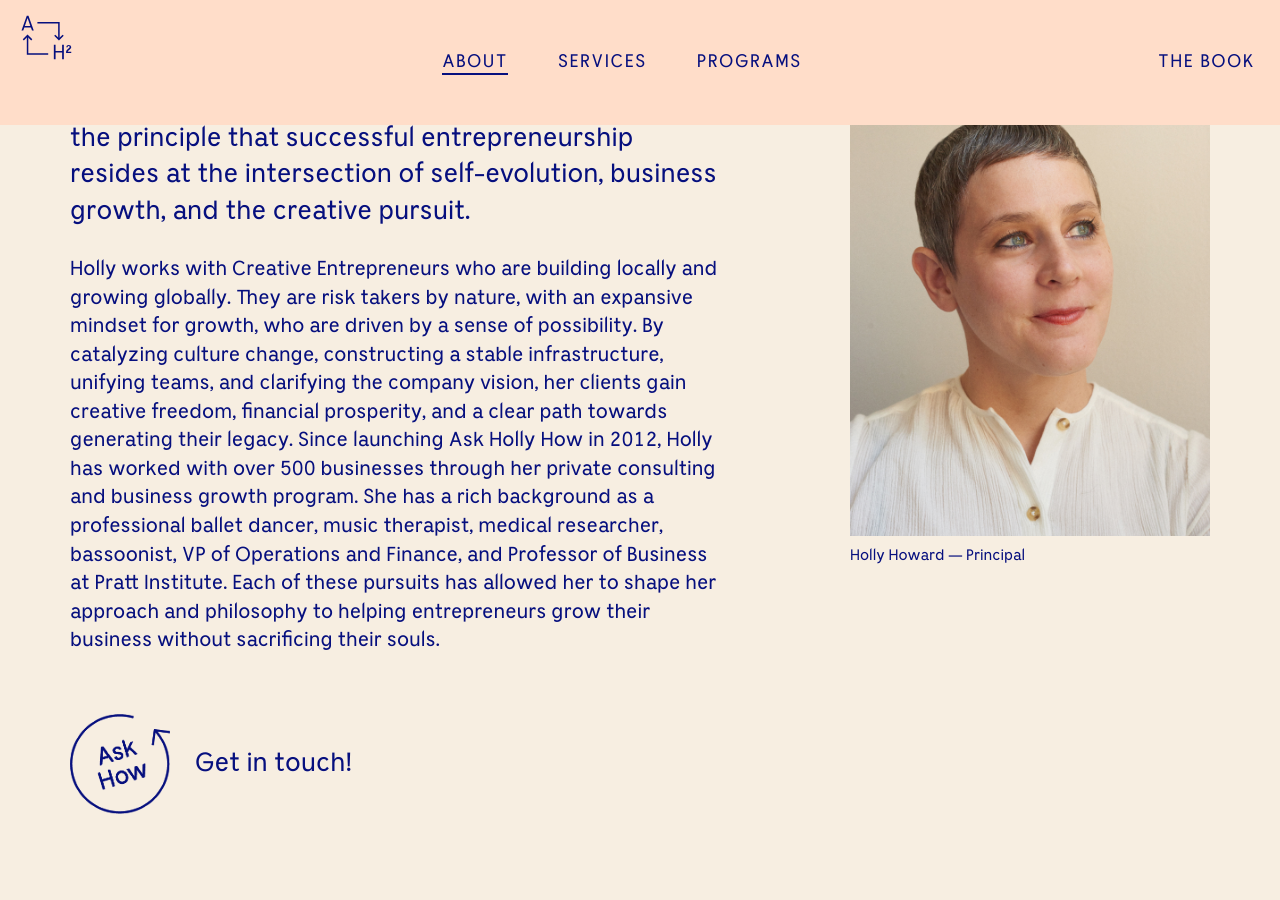
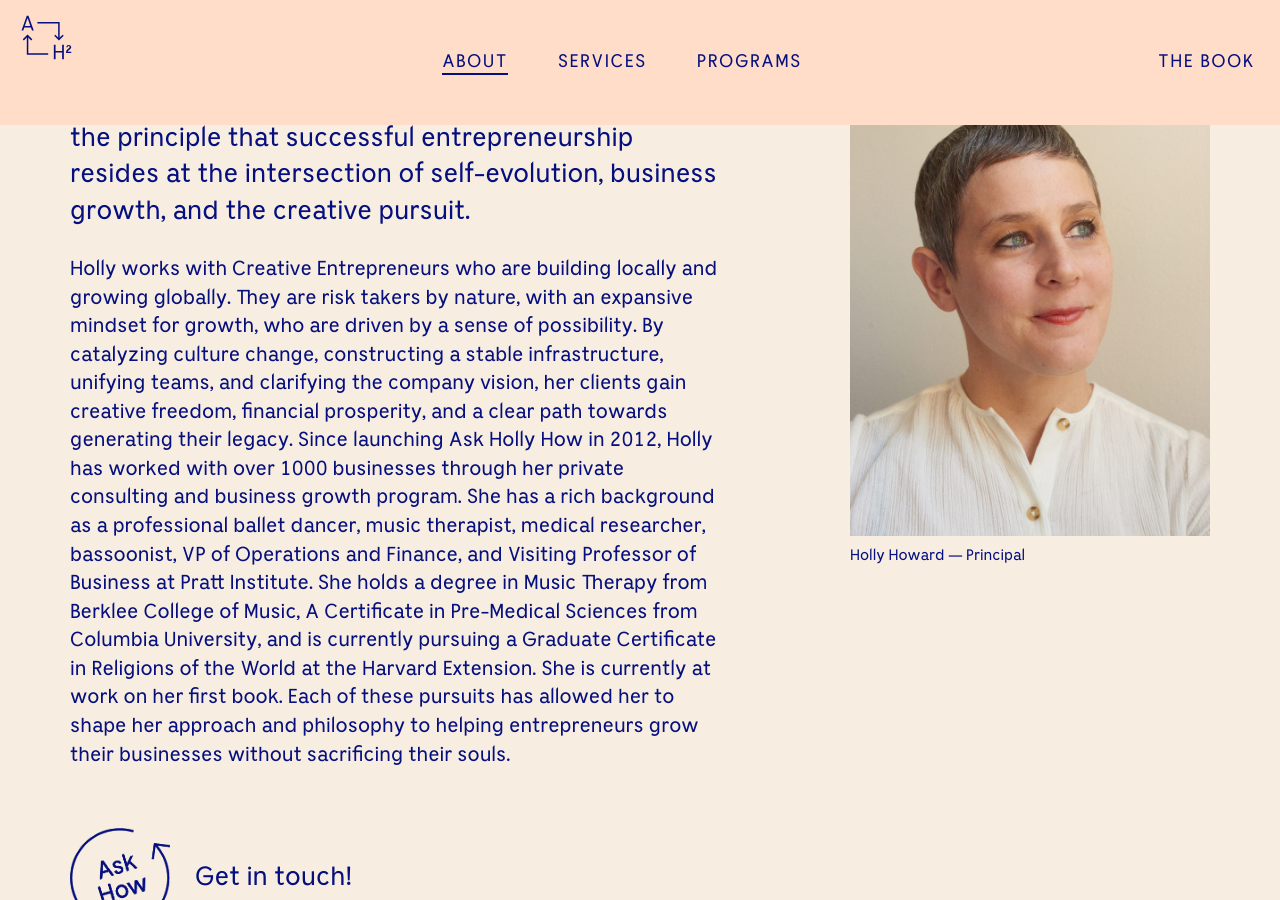
Before and after one commit to hollyhoward78/ask-holly-how, a Jekyll site: the page built from _pages/about.md, in a window 1280 px wide and 900 px high, scrolled down 204 px. Built offline with Jekyll 4.4.1, drawn with Linux system fonts in a browser that asks for light colours; a script that is not in the unit is left out; comment, search, counter and statistics services are not loaded.

Commit message:
Update Pages “About”

```diff
--- a/_pages/about.md
+++ b/_pages/about.md
@@ -12,7 +12,7 @@
   and a clear path towards generating their legacy.
 
 
-  Since launching Ask Holly How in 2012, Holly has worked with over 500 businesses through her private consulting and business growth program. She has a rich background as a professional ballet dancer, music therapist, medical researcher, bassoonist, VP of Operations and Finance, and Professor of Business at Pratt Institute. Each of these pursuits has allowed her to shape her approach and philosophy to helping entrepreneurs grow their business without sacrificing their souls.
+  Since launching Ask Holly How in 2012, Holly has worked with over 1000 businesses through her private consulting and business growth program. She has a rich background as a professional ballet dancer, music therapist, medical researcher, bassoonist, VP of Operations and Finance, and Visiting Professor of Business at Pratt Institute. She holds a degree in Music Therapy from Berklee College of Music, A Certificate in Pre-Medical Sciences from Columbia University, and is currently pursuing a Graduate Certificate in Religions of the World at the Harvard Extension. She is currently at work on her first book. Each of these pursuits has allowed her to shape her approach and philosophy to helping entrepreneurs grow their businesses without sacrificing their souls.
 about-image: /images/200209_Holly_Portrait3220b.jpg
 about-image-caption: Holly Howard &mdash; Principal
 about-email: hhoward@askhollyhow.com
```
